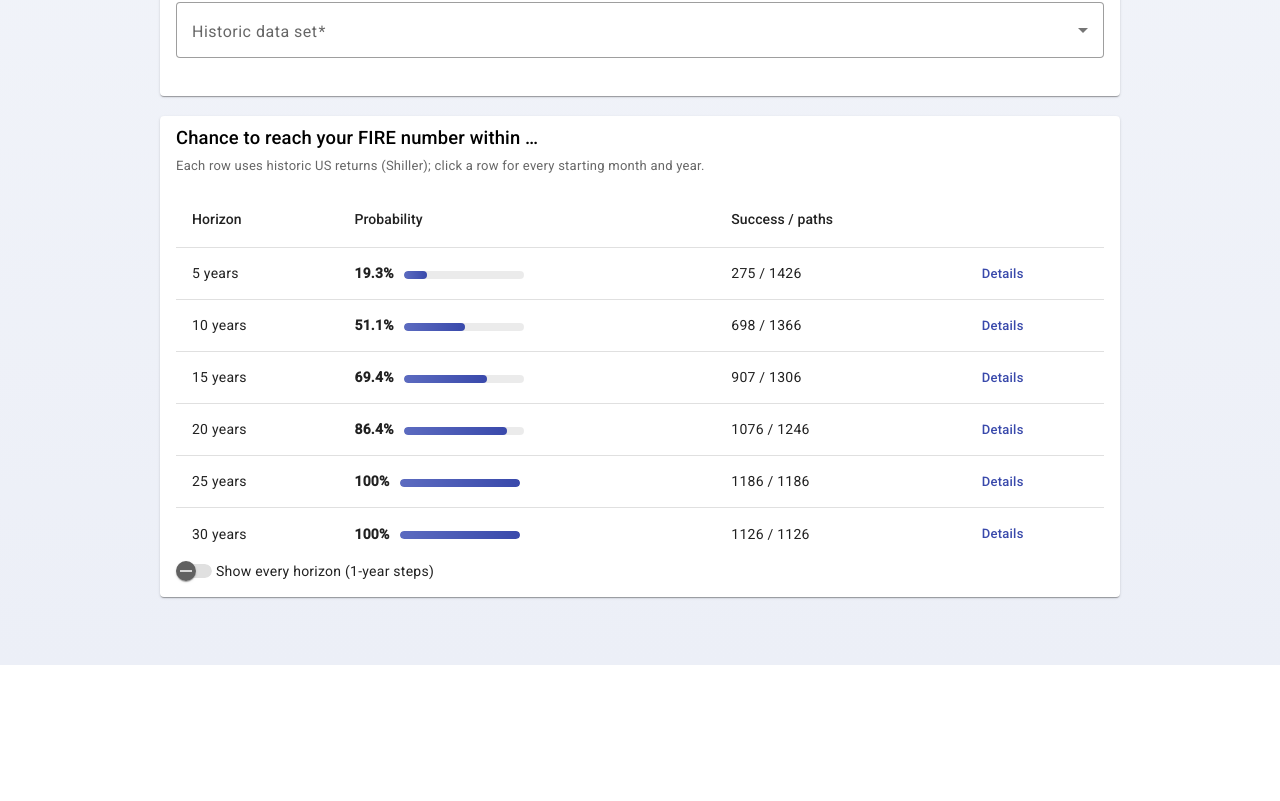
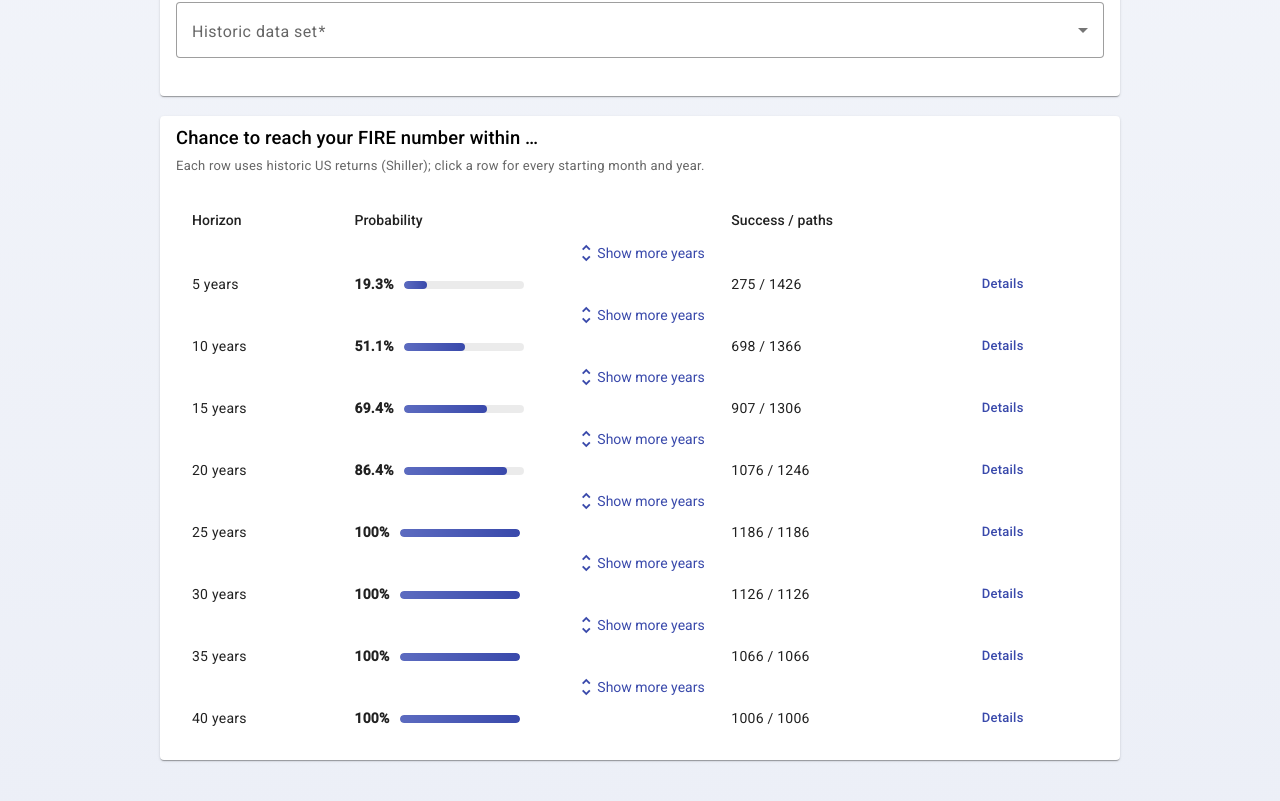
Before and after one commit to marceljuenemann/coast-fire, an Angular app in the folder webapp/: page / in a window 1280 px wide. Shown: the part 733-1534 px from the top of the page. Before the commit the page ends 1398 px from the top, so only its background shows below. Built offline with nearby package versions, Linux system fonts and the light colour scheme; what ngx-echarts would draw is missing.

Commit message:
Add expand buttons

```diff
--- a/webapp/src/app/app.module.ts
+++ b/webapp/src/app/app.module.ts
@@ -7,9 +7,9 @@ import { MatButtonModule } from '@angular/material/button';
 import { MatCardModule } from '@angular/material/card';
 import { MatDialogModule } from '@angular/material/dialog';
 import { MatFormFieldModule } from '@angular/material/form-field';
+import { MatIconModule } from '@angular/material/icon';
 import { MatInputModule } from '@angular/material/input';
 import { MatSelectModule } from '@angular/material/select';
-import { MatSlideToggleModule } from '@angular/material/slide-toggle';
 import { MatTableModule } from '@angular/material/table';
 import { NgxEchartsModule } from 'ngx-echarts';
 
@@ -35,9 +35,9 @@ import { PathDetailDialogComponent } from './coast-fire/path-detail-dialog.compo
     MatCardModule,
     MatDialogModule,
     MatFormFieldModule,
+    MatIconModule,
     MatInputModule,
     MatSelectModule,
-    MatSlideToggleModule,
     MatTableModule,
     NgxEchartsModule.forRoot({
       echarts: () => import('./echarts-init').then((m) => m.echarts),
--- a/webapp/src/app/calc/bulk-simulation.ts
+++ b/webapp/src/app/calc/bulk-simulation.ts
@@ -10,8 +10,8 @@ import {
 /** Start years before this are excluded from bulk runs. */
 export const DEFAULT_MIN_START_YEAR = 1900;
 
-/** Upper bound for horizon rows and for the “all years” list. */
-export const MAX_HORIZON_CAP = 50;
+/** Upper bound for horizon rows (simulations never run past this many years). */
+export const MAX_HORIZON_CAP = 40;
 
 export interface HorizonStats {
   horizonYears: number;
--- a/webapp/src/app/coast-fire/coast-fire-page.component.html
+++ b/webapp/src/app/coast-fire/coast-fire-page.component.html
@@ -71,18 +71,7 @@
 
   <mat-card class="panel results" *ngIf="horizons.length">
     <mat-card-content>
-      <app-horizon-summary-table
-        [horizons]="horizons"
-        [showAllYears]="showAllYears"
-        (rowSelected)="openDetail($event)"
-      ></app-horizon-summary-table>
-      <mat-slide-toggle
-        class="results-toggle"
-        [checked]="showAllYears"
-        (change)="toggleAllYears()"
-      >
-        Show every horizon (1-year steps)
-      </mat-slide-toggle>
+      <app-horizon-summary-table [horizons]="horizons" (rowSelected)="openDetail($event)"></app-horizon-summary-table>
     </mat-card-content>
   </mat-card>
 </div>
--- a/webapp/src/app/coast-fire/coast-fire-page.component.ts
+++ b/webapp/src/app/coast-fire/coast-fire-page.component.ts
@@ -28,7 +28,6 @@ export class CoastFirePageComponent implements OnInit, OnDestroy {
   ];
 
   horizons: HorizonStats[] = [];
-  showAllYears = false;
   private recalculateSub?: Subscription;
   /** Target FIRE number from the last successful bulk run (for chart Y-axis). */
   private lastCalculatedTargetInvestment: number | null = null;
@@ -82,10 +81,6 @@ export class CoastFirePageComponent implements OnInit, OnDestroy {
     });
   }
 
-  toggleAllYears(): void {
-    this.showAllYears = !this.showAllYears;
-  }
-
   openDetail(row: HorizonStats): void {
     const raw = this.form.getRawValue() as {
       targetInvestment: number;
--- a/webapp/src/app/coast-fire/horizon-summary-table.component.css
+++ b/webapp/src/app/coast-fire/horizon-summary-table.component.css
@@ -12,6 +12,15 @@
 
 .horizon-table {
   width: 100%;
+  border-collapse: collapse;
+}
+
+.horizon-table .mat-header-cell {
+  border-bottom: none;
+}
+
+.horizon-table .mat-cell {
+  border-bottom: none;
 }
 
 .click-row {
@@ -63,6 +72,83 @@
 
 th.mat-header-cell,
 td.mat-cell {
-  padding-top: 12px;
-  padding-bottom: 12px;
+  padding-top: 10px;
+  padding-bottom: 10px;
 }
+
+/* MDC-based Material table (if enabled) */
+.horizon-table .mat-mdc-header-cell {
+  border-bottom: none;
+}
+
+.horizon-table .mat-mdc-cell {
+  border-bottom: none;
+}
+
+.gap-row {
+  height: 10px !important;
+  max-height: 10px;
+}
+
+.gap-row .mat-mdc-cell,
+.gap-row .mat-cell {
+  padding: 0 !important;
+  border-bottom: none !important;
+  vertical-align: middle;
+  line-height: 0;
+}
+
+.gap-cell {
+  position: relative;
+  height: 10px;
+  padding: 0 !important;
+  border-bottom: none !important;
+  background: transparent;
+  overflow: visible;
+  text-align: center;
+}
+
+.gap-expand {
+  position: absolute;
+  left: 50%;
+  top: 50%;
+  transform: translate(-50%, -50%);
+  z-index: 1;
+  box-sizing: border-box;
+  width: 200px;
+  max-width: calc(100% - 8px);
+  margin: 0;
+  min-height: 28px;
+  padding: 4px 8px;
+  line-height: 0;
+  font: inherit;
+  color: #3949ab;
+  background: transparent;
+  cursor: pointer;
+  border: none;
+  border-radius: 6px;
+  box-shadow: none;
+  display: flex;
+  align-items: center;
+  justify-content: center;
+  transition: background-color 0.15s ease, color 0.15s ease;
+}
+
+.gap-expand:hover {
+  background-color: rgba(63, 81, 181, 0.08);
+  color: #303f9f;
+}
+
+.gap-expand:focus-visible {
+  outline: 2px solid rgba(57, 73, 171, 0.45);
+  outline-offset: 2px;
+}
+
+.gap-expand-icon.mat-icon {
+  display: block;
+  flex-shrink: 0;
+  font-size: 22px;
+  width: 22px;
+  height: 22px;
+  line-height: 22px;
+}
--- a/webapp/src/app/coast-fire/horizon-summary-table.component.html
+++ b/webapp/src/app/coast-fire/horizon-summary-table.component.html
@@ -1,39 +1,55 @@
-<div class="summary" *ngIf="visibleRows.length">
+<div class="summary" *ngIf="tableRows.length">
   <h3>Chance to reach your FIRE number within …</h3>
   <p class="sub">Each row uses historic US returns (Shiller); click a row for every starting month and year.</p>
 
-  <table mat-table [dataSource]="visibleRows" class="horizon-table">
+  <table mat-table [dataSource]="tableRows" multiTemplateDataRows class="horizon-table">
     <ng-container matColumnDef="years">
       <th mat-header-cell *matHeaderCellDef>Horizon</th>
-      <td mat-cell *matCellDef="let row">{{ row.horizonYears }} years</td>
+      <td mat-cell *matCellDef="let row">{{ row.stats.horizonYears }} years</td>
     </ng-container>
     <ng-container matColumnDef="probability">
       <th mat-header-cell *matHeaderCellDef>Probability</th>
       <td mat-cell *matCellDef="let row">
-        <span class="prob">{{ row.probability | percent : '1.0-1' }}</span>
+        <span class="prob">{{ row.stats.probability | percent : '1.0-1' }}</span>
         <span class="bar-wrap" aria-hidden="true">
-          <span class="bar" [style.width.%]="row.probability * 100"></span>
+          <span class="bar" [style.width.%]="row.stats.probability * 100"></span>
         </span>
       </td>
     </ng-container>
     <ng-container matColumnDef="counts">
       <th mat-header-cell *matHeaderCellDef>Success / paths</th>
-      <td mat-cell *matCellDef="let row">{{ row.successes }} / {{ row.totalRuns }}</td>
+      <td mat-cell *matCellDef="let row">{{ row.stats.successes }} / {{ row.stats.totalRuns }}</td>
     </ng-container>
     <ng-container matColumnDef="hint">
       <th mat-header-cell *matHeaderCellDef></th>
       <td mat-cell *matCellDef="let row"><span class="chevron">Details</span></td>
     </ng-container>
+
+    <ng-container matColumnDef="gap">
+      <td mat-cell *matCellDef="let row" [attr.colspan]="displayedColumns.length" class="gap-cell">
+        <button
+          type="button"
+          class="gap-expand"
+          aria-label="Show more years"
+          (click)="revealGap(row.low, row.high, $event)"
+        >
+          <mat-icon class="gap-expand-icon" aria-hidden="true">unfold_more</mat-icon>
+          Show more years
+        </button>
+      </td>
+    </ng-container>
+
     <tr mat-header-row *matHeaderRowDef="displayedColumns"></tr>
     <tr
       mat-row
-      *matRowDef="let row; columns: displayedColumns"
+      *matRowDef="let row; columns: displayedColumns; when: isStatsRow"
       class="click-row"
-      (click)="selectRow(row)"
-      (keyup.enter)="selectRow(row)"
-      (keydown.space)="$event.preventDefault(); selectRow(row)"
+      (click)="selectRow(row.stats)"
+      (keyup.enter)="selectRow(row.stats)"
+      (keydown.space)="$event.preventDefault(); selectRow(row.stats)"
       tabindex="0"
       role="button"
     ></tr>
+    <tr mat-row *matRowDef="let row; columns: gapColumns; when: isGapRow" class="gap-row"></tr>
   </table>
 </div>
--- a/webapp/src/app/coast-fire/horizon-summary-table.component.ts
+++ b/webapp/src/app/coast-fire/horizon-summary-table.component.ts
@@ -1,39 +1,114 @@
-import { Component, EventEmitter, Input, Output } from '@angular/core';
+import {
+  Component,
+  EventEmitter,
+  Input,
+  OnChanges,
+  Output,
+  SimpleChanges,
+} from '@angular/core';
 
 import { HorizonStats } from './coast-fire-bulk-runner.service';
 
-const DEFAULT_YEAR_MARKS = [5, 10, 15, 20, 25, 30];
+/** Default summary horizons (5-year steps through 40 years; simulations cap at 40). */
+const DEFAULT_YEAR_MARKS = [5, 10, 15, 20, 25, 30, 35, 40];
+
+export type HorizonTableRow =
+  | { kind: 'stats'; stats: HorizonStats }
+  /** Gap before `high`: show integer horizons in (`low`, `high`). Use `low === 0` for years 1…`high - 1` above the first anchor. */
+  | { kind: 'gap'; low: number; high: number };
 
 @Component({
   selector: 'app-horizon-summary-table',
   templateUrl: './horizon-summary-table.component.html',
   styleUrls: ['./horizon-summary-table.component.css'],
 })
-export class HorizonSummaryTableComponent {
+export class HorizonSummaryTableComponent implements OnChanges {
   @Input() horizons: HorizonStats[] | null = null;
-  @Input() showAllYears = false;
   @Output() rowSelected = new EventEmitter<HorizonStats>();
 
   readonly displayedColumns: string[] = ['years', 'probability', 'counts', 'hint'];
+  readonly gapColumns: string[] = ['gap'];
 
-  get visibleRows(): HorizonStats[] {
-    if (!this.horizons?.length) {
+  /** Gaps the user has revealed; each gap’s button is removed permanently (no collapse). */
+  revealedGaps = new Set<string>();
+
+  ngOnChanges(changes: SimpleChanges): void {
+    if (changes['horizons'] && !changes['horizons'].firstChange) {
+      this.revealedGaps = new Set();
+    }
+  }
+
+  get tableRows(): HorizonTableRow[] {
+    const h = this.horizons;
+    if (!h?.length) {
       return [];
     }
-    if (this.showAllYears) {
-      return [...this.horizons].filter((h) => h.totalRuns > 0).sort((a, b) => a.horizonYears - b.horizonYears);
+    const anchors = DEFAULT_YEAR_MARKS.filter((y) => {
+      const row = h.find((x) => x.horizonYears === y);
+      return row && row.totalRuns > 0;
+    });
+    if (!anchors.length) {
+      return [];
     }
-    const rows: HorizonStats[] = [];
-    for (const y of DEFAULT_YEAR_MARKS) {
-      const found = this.horizons.find((h) => h.horizonYears === y);
-      if (found && found.totalRuns > 0) {
-        rows.push(found);
+    const out: HorizonTableRow[] = [];
+    const firstAnchor = anchors[0];
+    if (firstAnchor > 1) {
+      const topKey = gapKey(0, firstAnchor);
+      if (this.revealedGaps.has(topKey)) {
+        for (let yy = 1; yy < firstAnchor; yy++) {
+          const mid = h.find((x) => x.horizonYears === yy);
+          if (mid && mid.totalRuns > 0) {
+            out.push({ kind: 'stats', stats: mid });
+          }
+        }
+      } else {
+        out.push({ kind: 'gap', low: 0, high: firstAnchor });
       }
     }
-    return rows;
+    for (let i = 0; i < anchors.length; i++) {
+      const y = anchors[i];
+      const stat = h.find((x) => x.horizonYears === y)!;
+      out.push({ kind: 'stats', stats: stat });
+      if (i >= anchors.length - 1) {
+        break;
+      }
+      const nextY = anchors[i + 1];
+      if (nextY <= y + 1) {
+        continue;
+      }
+      const key = gapKey(y, nextY);
+      if (this.revealedGaps.has(key)) {
+        for (let yy = y + 1; yy < nextY; yy++) {
+          const mid = h.find((x) => x.horizonYears === yy);
+          if (mid && mid.totalRuns > 0) {
+            out.push({ kind: 'stats', stats: mid });
+          }
+        }
+      } else {
+        out.push({ kind: 'gap', low: y, high: nextY });
+      }
+    }
+    return out;
+  }
+
+  isStatsRow = (_index: number, row: HorizonTableRow): boolean => row.kind === 'stats';
+
+  isGapRow = (_index: number, row: HorizonTableRow): boolean => row.kind === 'gap';
+
+  revealGap(low: number, high: number, ev: Event): void {
+    ev.stopPropagation();
+    const key = gapKey(low, high);
+    if (this.revealedGaps.has(key)) {
+      return;
+    }
+    this.revealedGaps = new Set(this.revealedGaps).add(key);
   }
 
   selectRow(row: HorizonStats): void {
     this.rowSelected.emit(row);
   }
 }
+
+function gapKey(low: number, high: number): string {
+  return `${low}-${high}`;
+}
```
Also changed, not shown: 1 other file (tests, documents, lock files or other folders).
